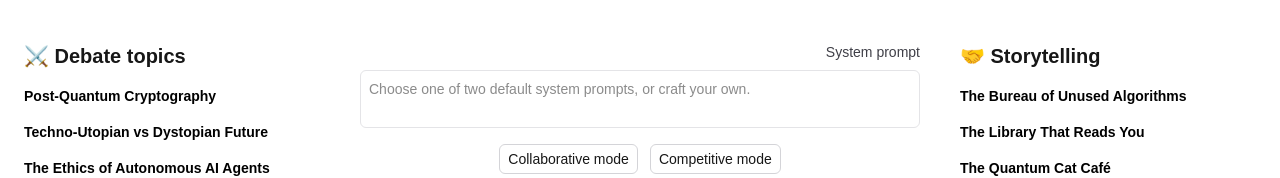
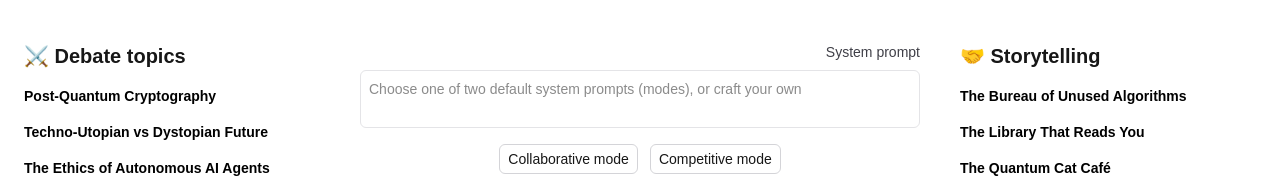
Before and after one commit to v-olya/Ollama-playground, a Next.js app: page /clash in a window 1280 px wide. Shown: the part 234-412 px from the top of the page. Built offline with nearby package versions, Linux system fonts and the light colour scheme.

Commit message:
reword the placeholder

```diff
--- a/app/clash/page.tsx
+++ b/app/clash/page.tsx
@@ -8,7 +8,7 @@ import { PromptTextarea, confirmBeforeChange } from "../components/PromptTextare
 import { MODEL_OPTIONS } from "../contexts/ModelSelectionContext";
 
 export default function Page() {
-  const placeholderText = "Choose one of two default system prompts, or craft your own.";
+  const placeholderText = "Choose one of two default system prompts (modes), or craft your own";
 
   const [systemPrompt, setSystemPrompt] = useState("");
   const [userPrompt, setUserPrompt] = useState("");
```
